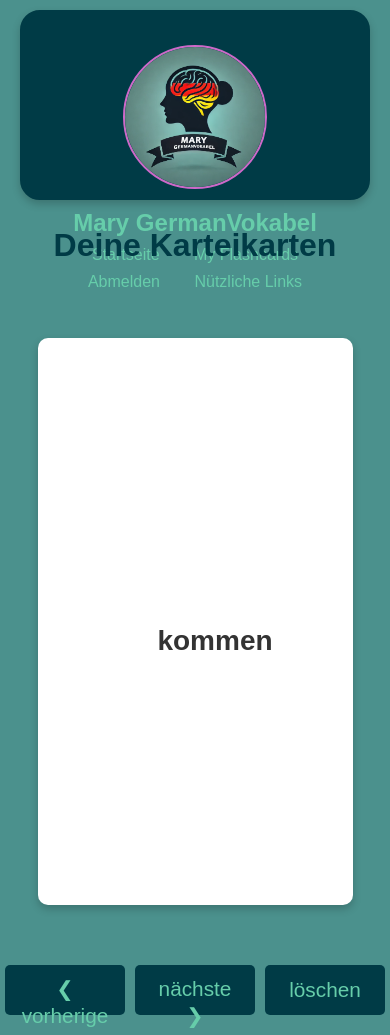
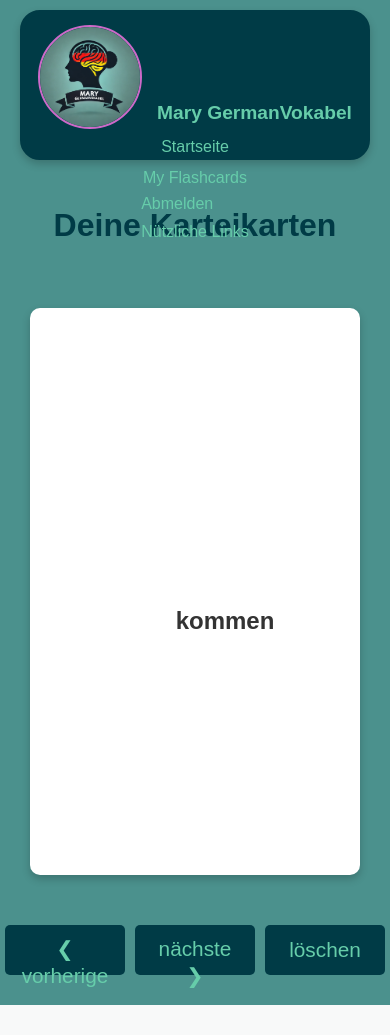
Before and after one commit to MaryamTahouri/GermanVokabel, a Django app: page /flashcards/ in a window 390 px wide. After the commit the page ends 1005 px from the top, so only its background shows below. Run offline with Django 5.2, Linux system fonts and the light colour scheme; a user stored in the database is signed in; data comes from the database, SQL or seed files in the repository.

Commit message:
responsive_v4

```diff
--- a/vocabulary/static/css/responsive.css
+++ b/vocabulary/static/css/responsive.css
@@ -3,28 +3,70 @@
         flex-direction: column;
         align-items: center;
         text-align: center;
+        padding: 10px;
     }
 
-    .header-content {
-        flex-direction: column;
-        align-items: center;
+    .header-content img {
+        width: 100px;
+        height: 100px;
+    }
+
+    .header-title {
+        font-size: 1.2rem;
+        text-align: center;
     }
 
     .nav-item {
         font-size: 1rem;
         margin: 5px;
+        display: block;
+        text-align: center;
     }
 
     .search-container {
-        width: 90%;
+        width: 100%;
+        margin: 10px auto;
+        padding: 5px;
+    }
+
+    .search-container input[type="text"] {
+        font-size: 1rem;
+        padding: 8px;
+    }
+
+    .search-container button {
+        width: 30px;
+        height: 30px;
+        font-size: 14px;
     }
 
     .flashcard {
-        width: 90%;
-        font-size: 14px;
+        width: 100%;
+        font-size: 12px;
+        margin: 10px 0;
+    }
+
+    .flashcard-inner {
+        padding: 10px;
     }
 
     .dropdown-content {
         position: relative;
+        width: 100%;
+        text-align: center;
+    }
+
+    .dropdown-content a {
+        font-size: 1rem;
+        padding: 10px;
+    }
+
+    body {
+        margin: 0;
+        padding: 0;
+    }
+
+    main {
+        padding: 10px;
     }
 }
```
